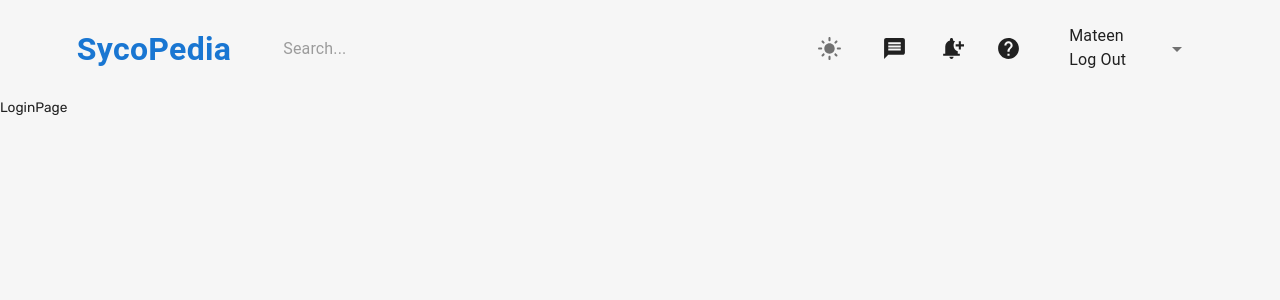
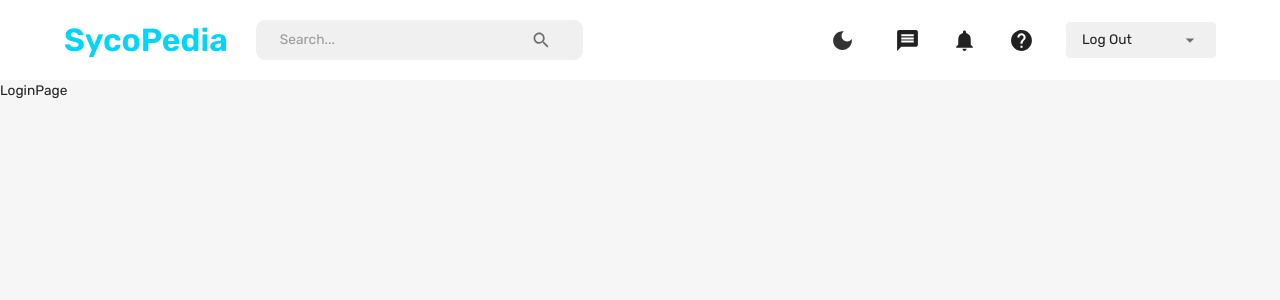
Before and after one commit to mateenNawaz86/Syco-Pedia, a React (Create React App) app in the folder Frontend/: page / in a window 1280 px wide. Shown: the top 300 px of the page. Built offline with nearby package versions, Linux system fonts and the light colour scheme.

Commit message:
set issues & refactor some code

```diff
--- a/Frontend/src/App.js
+++ b/Frontend/src/App.js
@@ -18,11 +18,11 @@ const App = () => {
   const mode = useSelector((state) => state.mode);
 
   // Set up MUI theme setting
-  const theme = useMemo(() => createTheme(themeSettings(mode)), [mode]);
+  const themes = useMemo(() => createTheme(themeSettings(mode)), [mode]);
   return (
     <>
-      <Navbar />
-      <ThemeProvider theme={theme}>
+      <ThemeProvider theme={themes}>
+        <Navbar />
         <CssBaseline />
         <Routes>
           <Route path="/" element={<LoginPage />} exact />
--- a/Frontend/src/pages/Navbar.jsx
+++ b/Frontend/src/pages/Navbar.jsx
@@ -16,7 +16,7 @@ import {
   Message,
   DarkMode,
   LightMode,
-  NotificationAdd,
+  Notifications,
   Help,
   Menu,
   Close,
@@ -30,11 +30,13 @@ import FlexBetween from "../components/FlexBetween";
 const Navbar = () => {
   // control state for Mobile screens responsive
   const [isMenuToggled, setIsMenuToggled] = useState(false);
+
   const dispatch = useDispatch();
   const navigate = useNavigate();
 
   // Grabe user state from Redux STORE
   const user = useSelector((state) => state.user);
+  // const mode = useSelector((state) => state.mode);
 
   // set Media-Query using MUI hook
   const isNonResponsive = useMediaQuery("(min-width: 899px)");
@@ -43,17 +45,17 @@ const Navbar = () => {
   const theme = useTheme();
 
   // Grabe all colors from theme.js using MUI theme hook
-  const neutralLight = theme.palette.light;
-  const dark = theme.palette.dark;
+  const neutralLight = theme.palette.neutral.light;
+  const dark = theme.palette.neutral.dark;
   const background = theme.palette.background.default;
   const primaryLight = theme.palette.primary.light;
   const alt = theme.palette.background.alt;
 
   // Grabe user FULLNAME
-  // const fullName = `${user.name}`;
+  const fullName = `${user}`;
 
   return (
-    <FlexBetween padding="1rem 6%" backgroundColor={alt}>
+    <FlexBetween padding="1rem 5%" backgroundColor={alt}>
       <FlexBetween gap="1.75rem">
         <Typography
           fontWeight="bold"
@@ -77,11 +79,10 @@ const Navbar = () => {
             gap="3rem"
             padding="0.1rem 1.5rem"
           >
-            <InputBase placeholder="Search...">
-              <IconButton>
-                <Search />
-              </IconButton>
-            </InputBase>
+            <InputBase placeholder="Search..." />
+            <IconButton>
+              <Search />
+            </IconButton>
           </FlexBetween>
         )}
       </FlexBetween>
@@ -92,9 +93,9 @@ const Navbar = () => {
           {/* Code for switch the mode */}
           <IconButton onClick={() => dispatch(setMode())}>
             {theme.palette.mode === "dark" ? (
-              <DarkMode sx={{ fontSize: "25px" }} />
+              <LightMode sx={{ fontSize: "25px" }} />
             ) : (
-              <LightMode sx={{ color: "dark", fontSize: "25px" }} />
+              <DarkMode sx={{ color: dark, fontSize: "25px" }} />
             )}
           </IconButton>
           <Message
@@ -102,14 +103,16 @@ const Navbar = () => {
               fontSize: "25px",
               "&:hover": {
                 cursor: "pointer",
+                color: "#488AFF",
               },
             }}
           />
-          <NotificationAdd
+          <Notifications
             sx={{
               fontSize: "25px",
               "&:hover": {
                 cursor: "pointer",
+                color: "#E74C2D",
               },
             }}
           />
@@ -118,13 +121,13 @@ const Navbar = () => {
               fontSize: "25px",
               "&:hover": {
                 cursor: "pointer",
-                backgroundColor: "gray-",
+                color: "#234796",
               },
             }}
           />
-          <FormControl variant="standard" value="Mateen">
+          <FormControl variant="standard" value={fullName}>
             <Select
-              value="Mateen"
+              value={fullName}
               sx={{
                 backgroundColor: neutralLight,
                 width: "150px",
@@ -140,12 +143,10 @@ const Navbar = () => {
               }}
               input={<InputBase />}
             >
-              <MenuItem value="Mateen">
-                <Typography>Mateen</Typography>
-                <Typography onClick={() => dispatch(setLogout())}>
-                  Log Out
-                </Typography>
+              <MenuItem value={fullName}>
+                <Typography>{fullName}</Typography>
               </MenuItem>
+              <MenuItem onClick={() => dispatch(setLogout())}>Log Out</MenuItem>
             </Select>
           </FormControl>
         </FlexBetween>
@@ -185,7 +186,7 @@ const Navbar = () => {
               {theme.palette.mode === "dark" ? (
                 <DarkMode sx={{ fontSize: "25px" }} />
               ) : (
-                <LightMode sx={{ color: "dark", fontSize: "25px" }} />
+                <LightMode sx={{ color: dark, fontSize: "25px" }} />
               )}
             </IconButton>
             <Message
@@ -197,7 +198,7 @@ const Navbar = () => {
                 },
               }}
             />
-            <NotificationAdd
+            <Notifications
               sx={{
                 fontSize: "25px",
                 "&:hover": {
@@ -215,9 +216,9 @@ const Navbar = () => {
                 },
               }}
             />
-            <FormControl variant="standard" value="Mateen">
+            <FormControl variant="standard" value={fullName}>
               <Select
-                value="Mateen"
+                value={fullName}
                 sx={{
                   backgroundColor: neutralLight,
                   width: "150px",
@@ -233,11 +234,11 @@ const Navbar = () => {
                 }}
                 input={<InputBase />}
               >
-                <MenuItem value="Mateen">
-                  <Typography>Mateen</Typography>
-                  <Typography onClick={() => dispatch(setLogout())}>
-                    Log Out
-                  </Typography>
+                <MenuItem value={fullName}>
+                  <Typography>{fullName}</Typography>
+                </MenuItem>
+                <MenuItem onClick={() => dispatch(setLogout())}>
+                  Log Out
                 </MenuItem>
               </Select>
             </FormControl>
--- a/Frontend/src/state/index.js
+++ b/Frontend/src/state/index.js
@@ -22,7 +22,7 @@ export const authSlice = createSlice({
     //2.  Method for controlling Login user state
     setLogin: (state, action) => {
       // Set arguments of user to initial state
-      state.user = action.payload.user;
+      state.users = action.payload.user;
 
       // Grabe user token and set it to user initials
       state.token = action.payload.token;
@@ -30,15 +30,15 @@ export const authSlice = createSlice({
 
     // 3. Method for Logout user state
     setLogout: (state) => {
-      state.user = null;
+      state.users = null;
       state.token = null;
     },
 
     // 4. Method for controlling ADD or REMOVE friends with logged-In user
     setFriends: (state, action) => {
       // IF user exit then set it to logged-In user friend list
-      if (state.user) {
-        state.user.friends = action.payload.friends;
+      if (state.users) {
+        state.users.friends = action.payload.friends;
       } else {
         console.log("User Friend NOT exist!");
       }
--- a/Frontend/src/theme.js
+++ b/Frontend/src/theme.js
@@ -30,11 +30,11 @@ export const colorTokens = {
 };
 
 // mui theme settings
-export const themeSettings = (mode) => {
+export const themeSettings = (modes) => {
   return {
     palette: {
-      mode: mode,
-      ...(mode === "dark"
+      mode: modes,
+      ...(modes === "dark"
         ? {
             // palette values for dark mode
             primary: {
```
